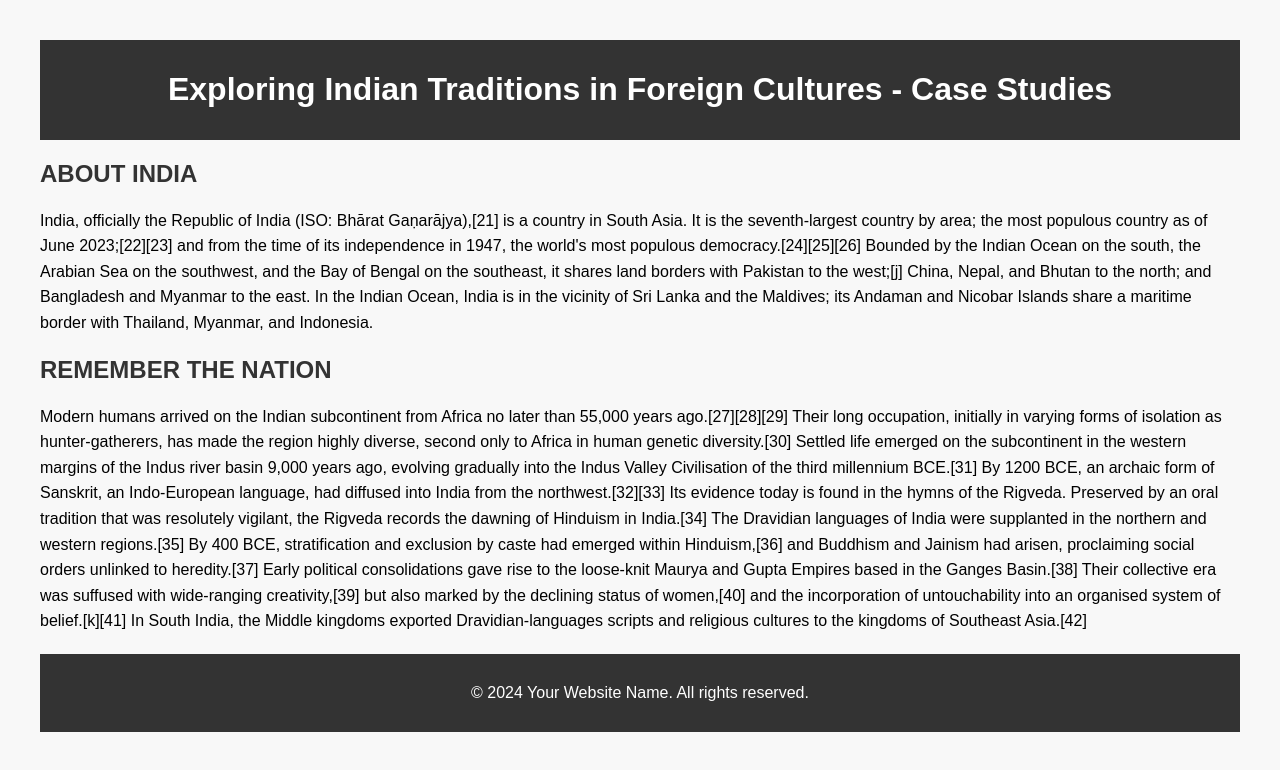
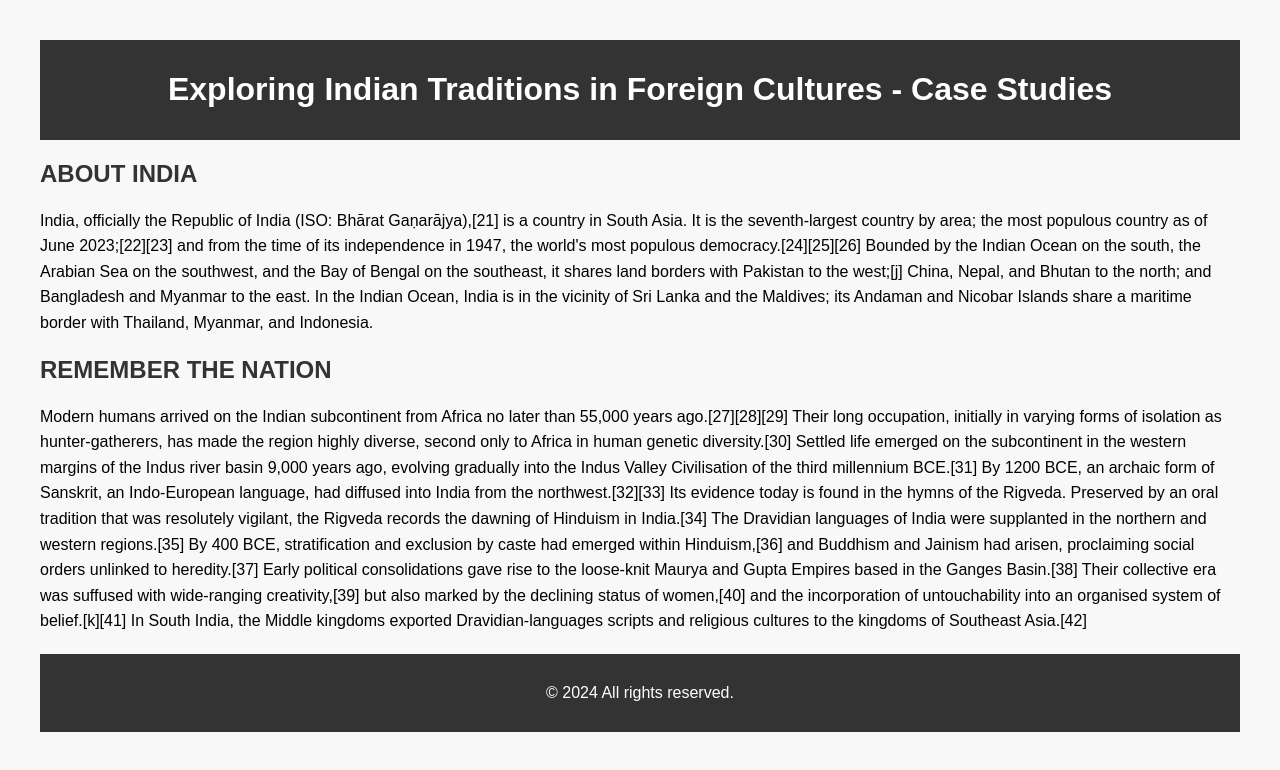
Before and after one commit to Shreyash-Kori/Indian-memories-, a plain HTML site: page Memory 1.html in a window 1280 px wide. Drawn offline with Linux system fonts and the light colour scheme.

Commit message:
Update Memory 1.html

```diff
--- a/Memory 1.html
+++ b/Memory 1.html
@@ -54,7 +54,7 @@
     <!-- Add more case study sections as needed -->
 
     <footer>
-        <p>&copy; 2024 Your Website Name. All rights reserved.</p>
+        <p>&copy; 2024 All rights reserved.</p>
     </footer>
 </body>
 </html>
```
